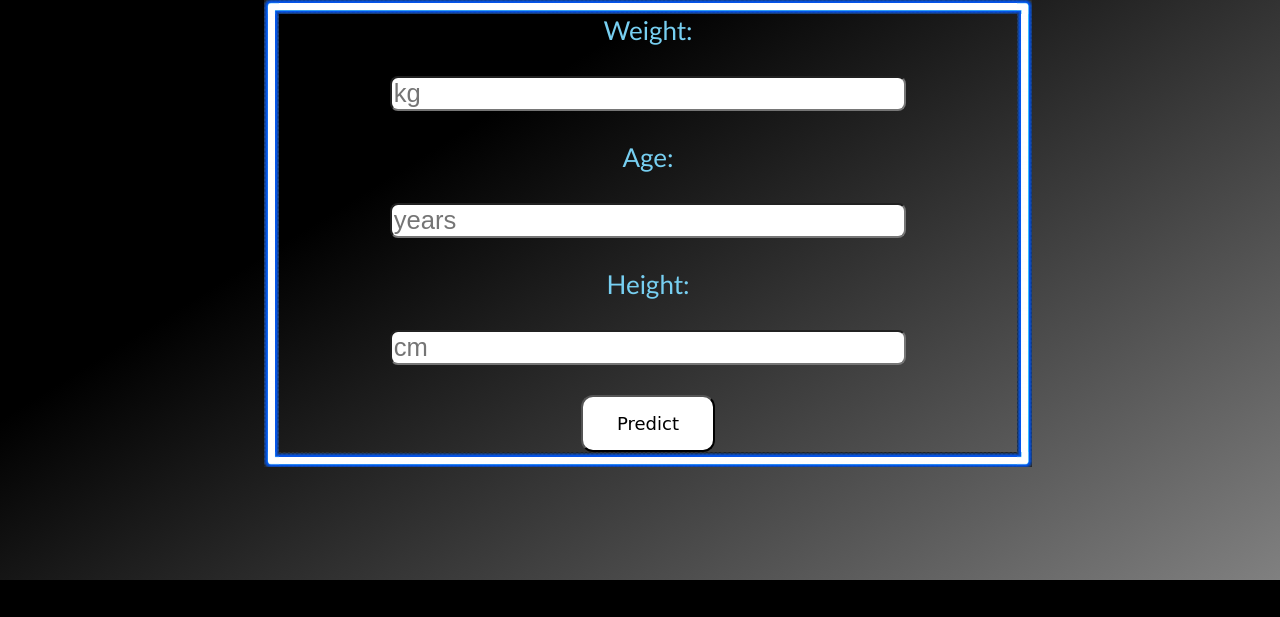
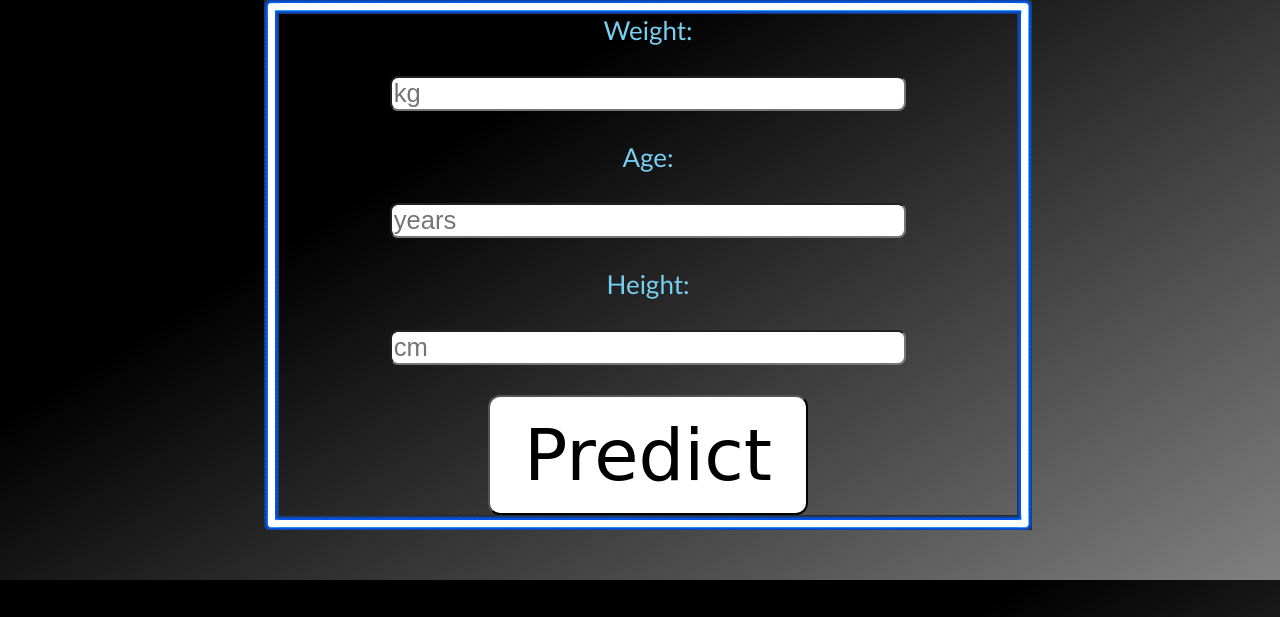
Before and after one commit to Codeworm08/deploheroku, a Flask app: page / in a window 1280 px wide. Shown: the part 220-837 px from the top of the page. Before the commit the page ends 800 px from the top, so only its background shows below. Run offline with Flask 2, Linux system fonts and the light colour scheme; parts of the project's set-up code (start-up, migrations or seed data) failed here and were passed over.

Commit message:
Update style.css
increase button size. increase font size when input field focused.

```diff
--- a/static/css/style.css
+++ b/static/css/style.css
@@ -44,9 +44,10 @@ input{
 }
 input:focus{
     background-color: #e9c385;
+    font-size: 7vH;
 }
 .btn{
-    font-size: 18px;
+    font-size: 9vH;
     padding: 16px 34px;
     font-family: 'Brush Script MT', cursive;
     border-radius: 12px;
```
